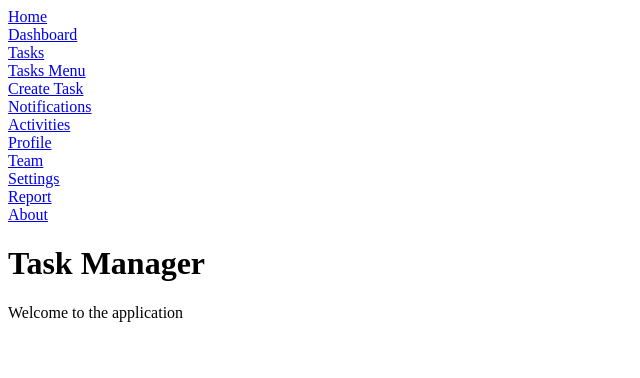
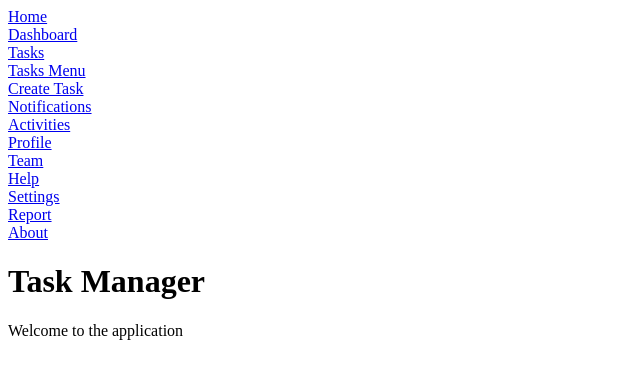
Before and after one commit to Yel-Mangok/react-task-manager, a React (Vite) app: page / in a window 1280 px wide. Shown: the top 378 px of the page, without its empty margins (0-640 px from the left). Built offline with nearby package versions, Linux system fonts and the light colour scheme.

Commit message:
ContactData components added

```diff
--- a/src/components/Navbar.jsx
+++ b/src/components/Navbar.jsx
@@ -21,6 +21,8 @@ export default function Navbar(){
             <br />
             <Link to ="/team">Team</Link>
             <br />
+            <Link to ="/help">Help</Link>
+            <br />
             <Link to ="/setting">Settings</Link>
             <br />
             <Link to ="/reports">Report</Link>
```
